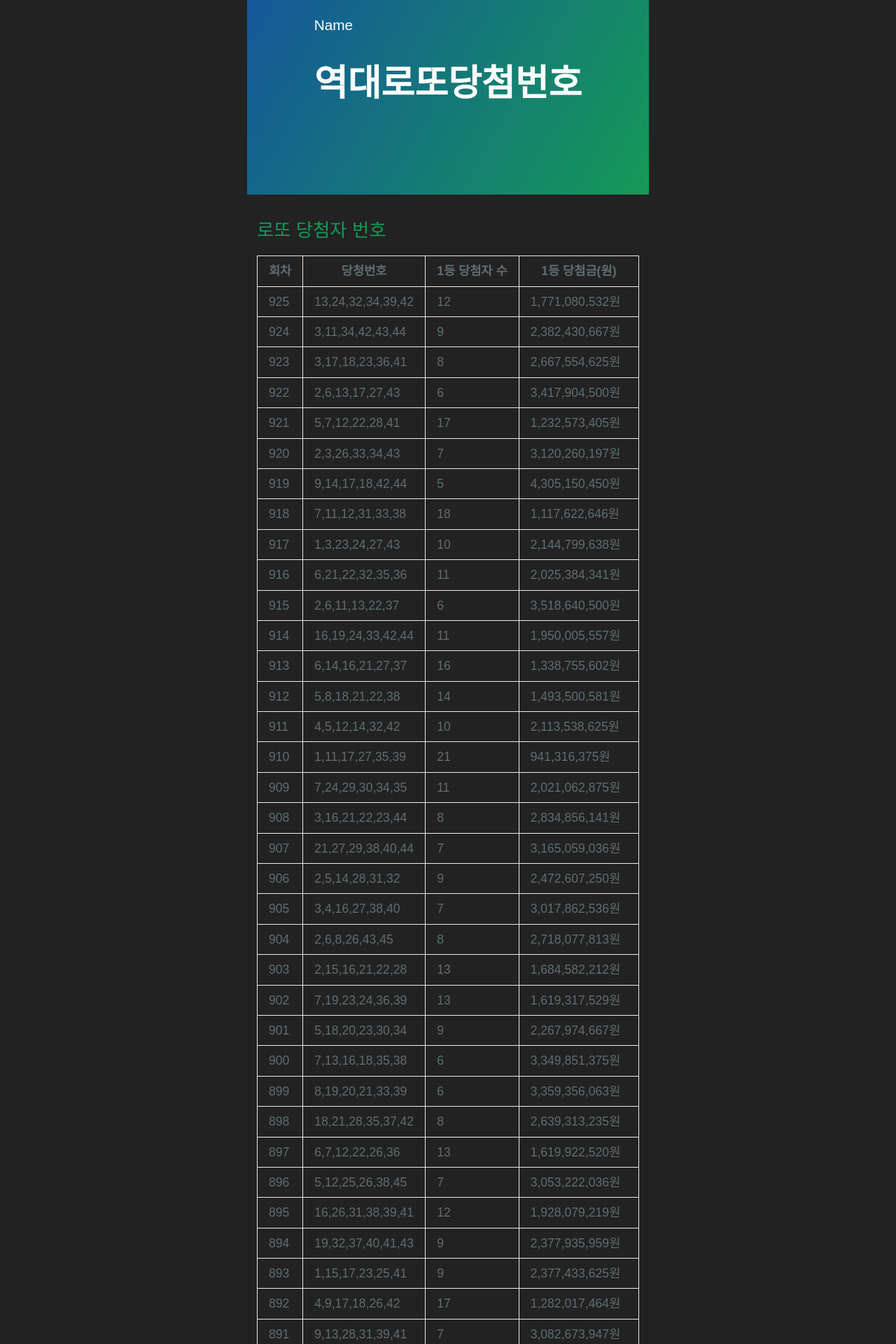
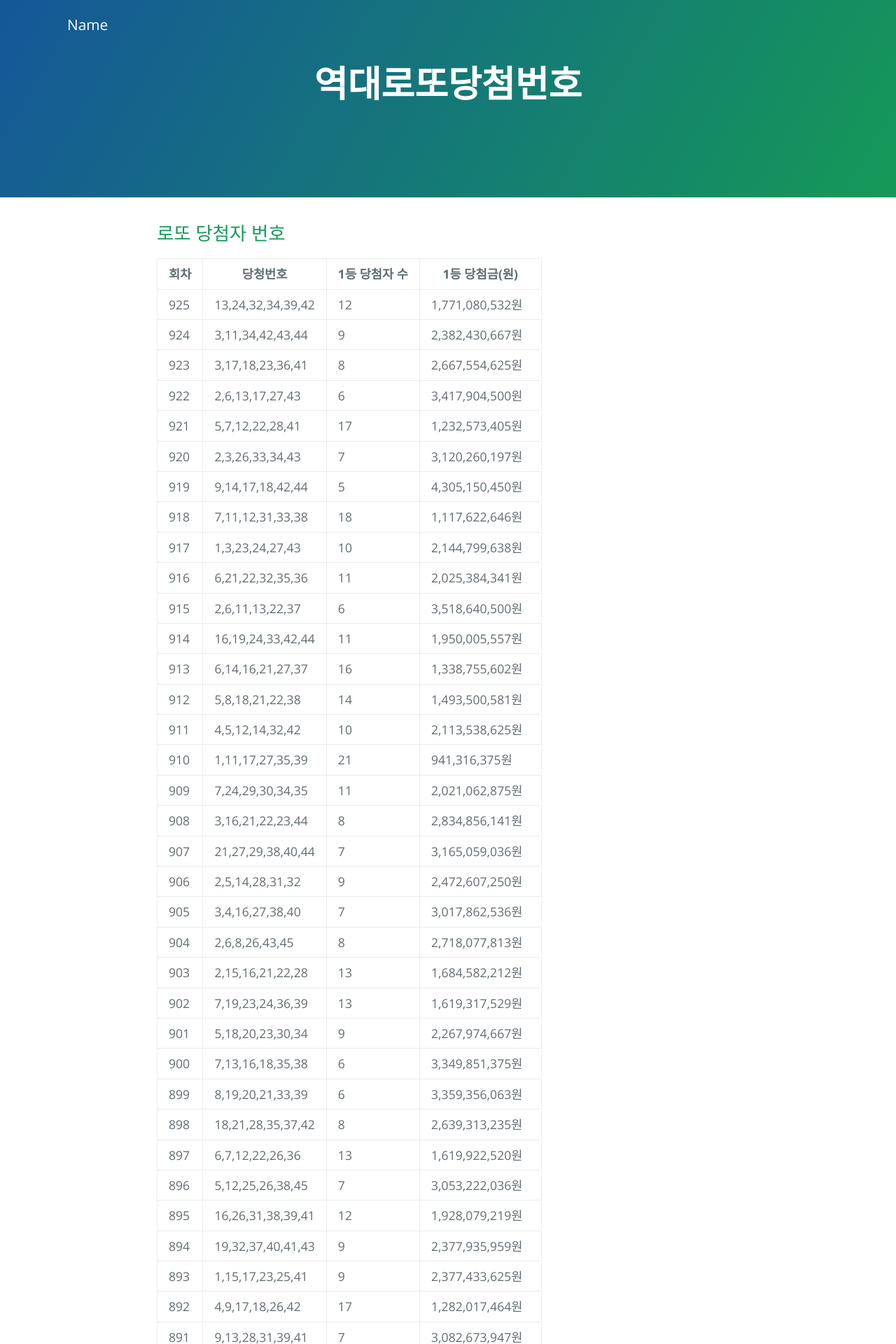
Before and after one commit to sh0seo/lottery-history, a Jekyll site: the page built from index.md, in a window 1280 px wide. Shown: the top 1920 px of the page at 70% size. Built offline with Jekyll 4.4.1, drawn with Linux system fonts in a browser that asks for light colours.

Commit message:
Update page-header.html

```diff
--- a/_includes/page-header.html
+++ b/_includes/page-header.html
@@ -1,6 +1,4 @@
 <style>
-
-
 $primary: #11998e;
 $secondary: #38ef7d;
 $white: #fff;
@@ -64,17 +62,6 @@ $gray: #9b9b9b;
 .form__field{
   &:required,&:invalid { box-shadow:none; }
 }
-/* demo */
-body {
-  font-family: 'Poppins', sans-serif;
-  display: flex;
-  flex-direction: column;
-  justify-content: center;
-  align-items: center;
-  min-height: 100vh;
-  font-size: 1.5rem;
-  background-color:#222222;
-}
 </style>
 <section class="page-header">
   <h1 class="project-name">{{ site.title }}</h1>
```
